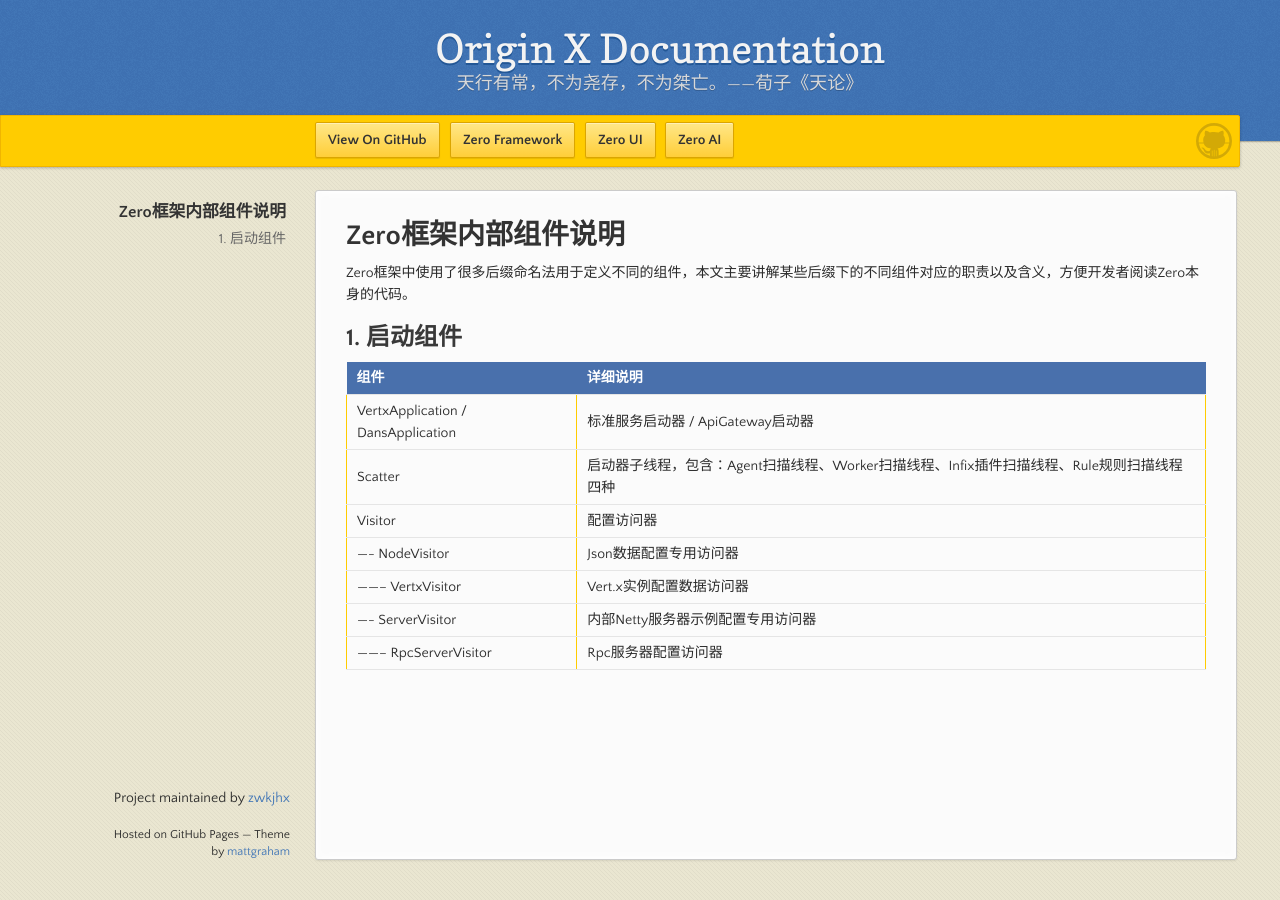
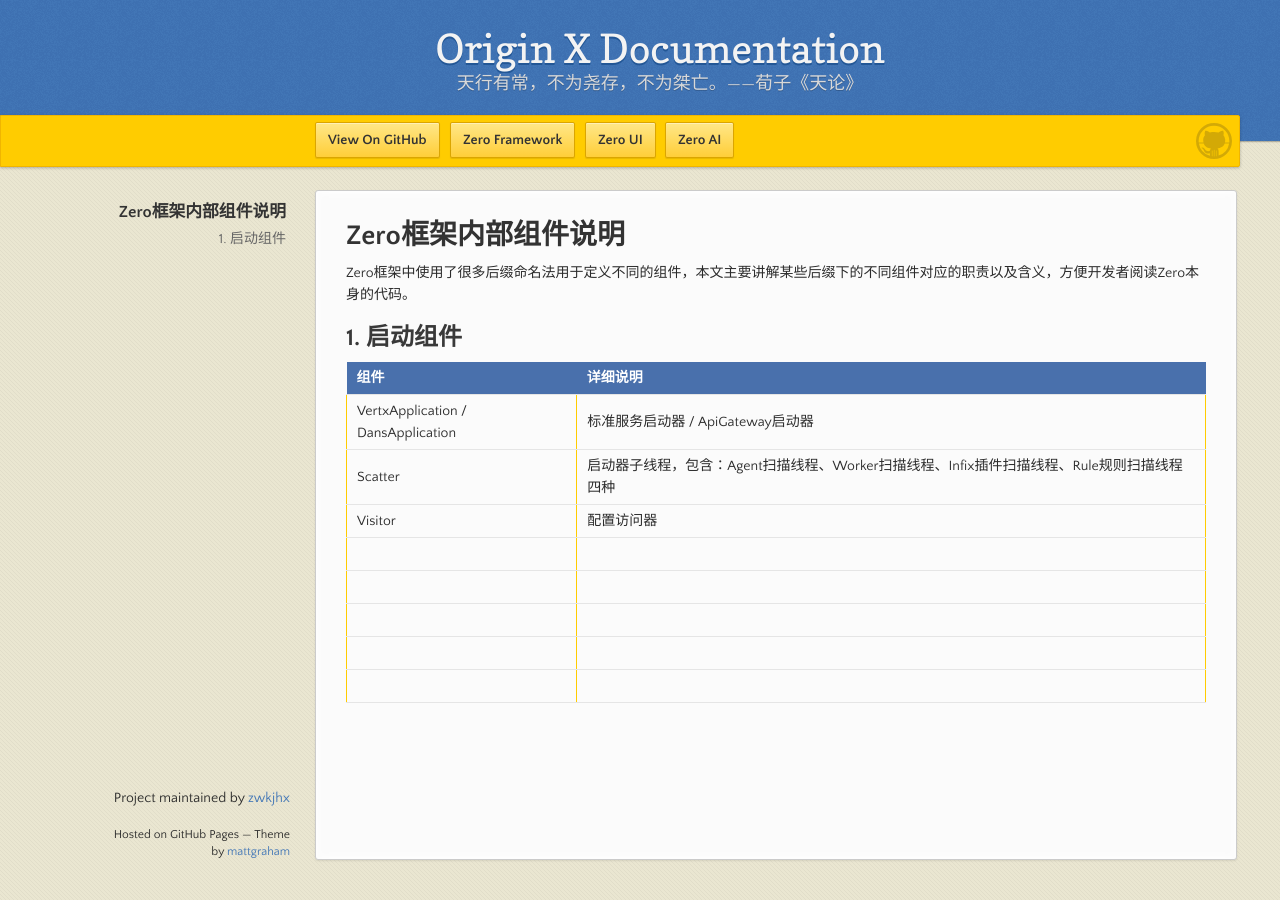
Before and after one commit to zwkjhx/ox-doc, a Jekyll site: the page built from specification/1-zerogui-fan/spc-004-zeronei-bu-zu-jian-shuo-ming.md, in a window 1280 px wide. Built offline with Jekyll 4.4.1, drawn with Linux system fonts in a browser that asks for light colours; our own code applies the rules of GitHub Pages for plain Markdown files.

Commit message:
Updates specification/1-zerogui-fan/spc-004-zeronei-bu-zu-jian-shuo-ming.md
Auto commit by GitBook Editor

```diff
--- a/specification/1-zerogui-fan/spc-004-zeronei-bu-zu-jian-shuo-ming.md
+++ b/specification/1-zerogui-fan/spc-004-zeronei-bu-zu-jian-shuo-ming.md
@@ -9,8 +9,8 @@
 | VertxApplication / DansApplication | 标准服务启动器 / ApiGateway启动器 |
 | Scatter | 启动器子线程，包含：Agent扫描线程、Worker扫描线程、Infix插件扫描线程、Rule规则扫描线程四种 |
 | Visitor | 配置访问器 |
-| ---- NodeVisitor | Json数据配置专用访问器 |
-| -------- VertxVisitor | Vert.x实例配置数据访问器 |
-| ---- ServerVisitor | 内部Netty服务器示例配置专用访问器 |
-| -------- RpcServerVisitor | Rpc服务器配置访问器 |
-| --------  |  |
+|  |  |
+|  |  |
+|  |  |
+|  |  |
+|  |  |
```
